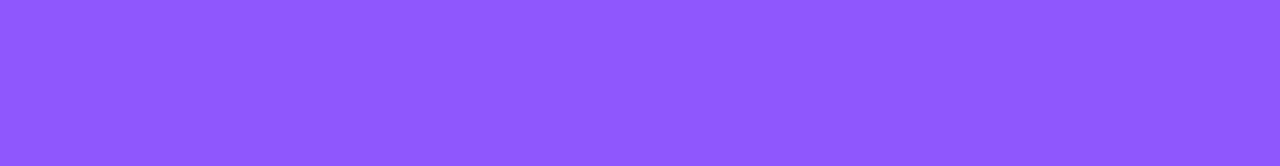
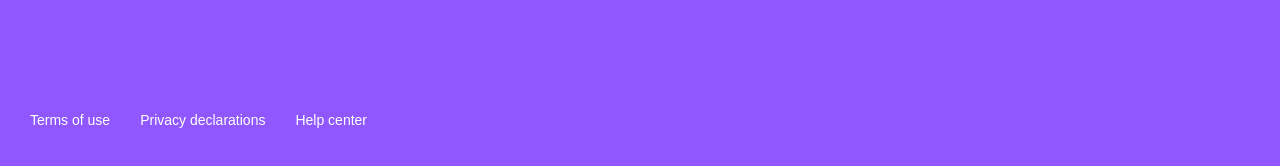
Before and after one commit to iscasur/platzi-video, a React app: page / in a window 1280 px wide. Shown: the part 710-876 px from the top of the page. Before the commit the page ends 800 px from the top, so only its background shows below. Built offline with nearby package versions, Linux system fonts and the light colour scheme.

Commit message:
[Add] Footer

```diff
--- /dev/null
+++ b/src/assets/styles/components/Footer.scss
@@ -0,0 +1,17 @@
+.footer {
+  background-color: #8f57fd;
+  display: flex;
+  align-items: center;
+  height: 100px;
+  width: 100%;
+}
+.footer a {
+  color: white;
+  cursor: pointer;
+  font-size: 14px;
+  padding-left: 30px;
+  text-decoration: none;
+}
+.footer a:hover {
+  text-decoration: underline;
+}
--- /dev/null
+++ b/src/components/Footer.jsx
@@ -0,0 +1,12 @@
+import React from "react";
+import "../assets/styles/components/Footer.scss";
+
+const Footer = () => (
+  <footer className="footer">
+    <a href="/">Terms of use</a>
+    <a href="/">Privacy declarations</a>
+    <a href="/">Help center</a>
+  </footer>
+);
+
+export default Footer;
--- a/src/containers/App.jsx
+++ b/src/containers/App.jsx
@@ -4,6 +4,7 @@
 import Categories from "../components/Categories";
 import Carousel from "../components/Carousel";
 import CarouselItem from "../components/CarouselItem";
+import Footer from "../components/Footer";
 
 import "../assets/styles/App.scss";
 
@@ -20,6 +21,8 @@
         <CarouselItem />
       </Carousel>
     </Categories>
+
+    <Footer />
   </div>
 );
 
```
